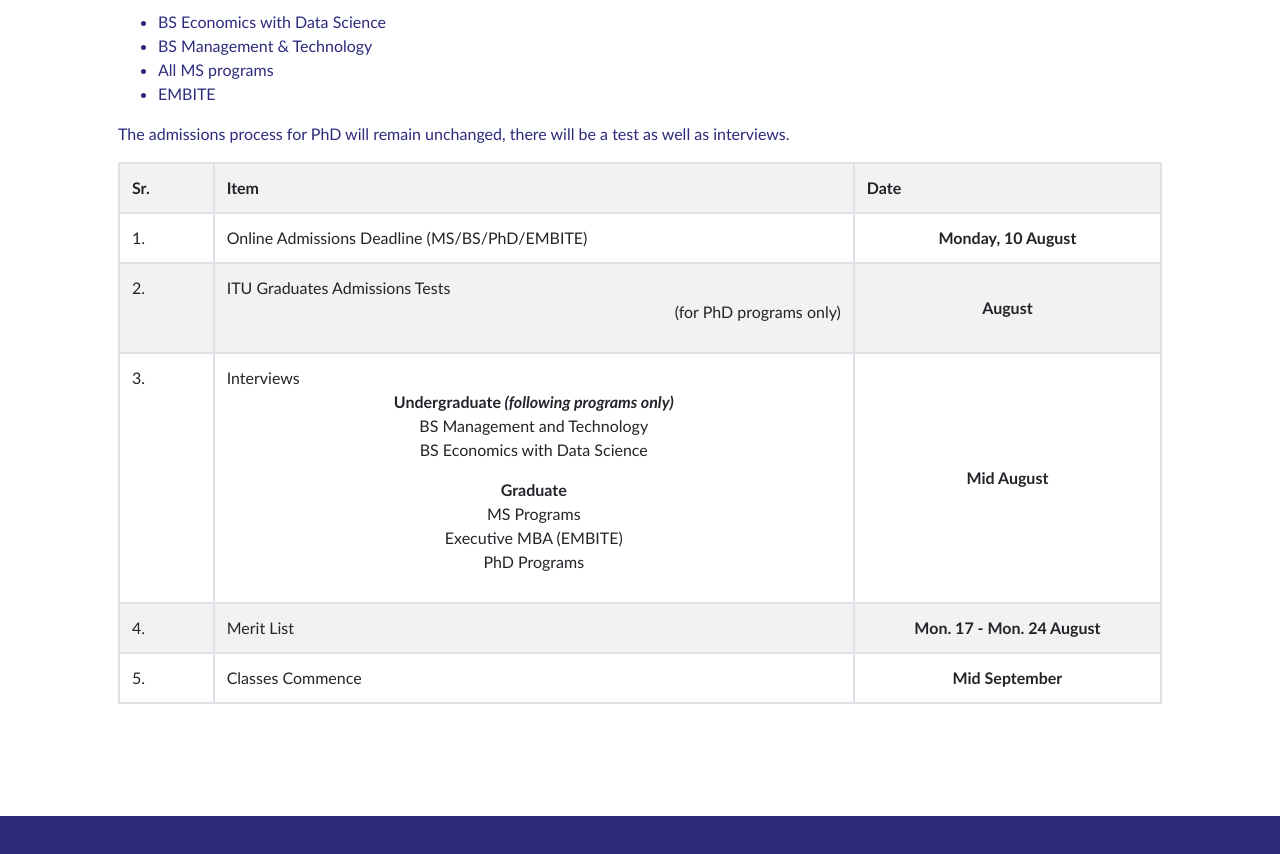
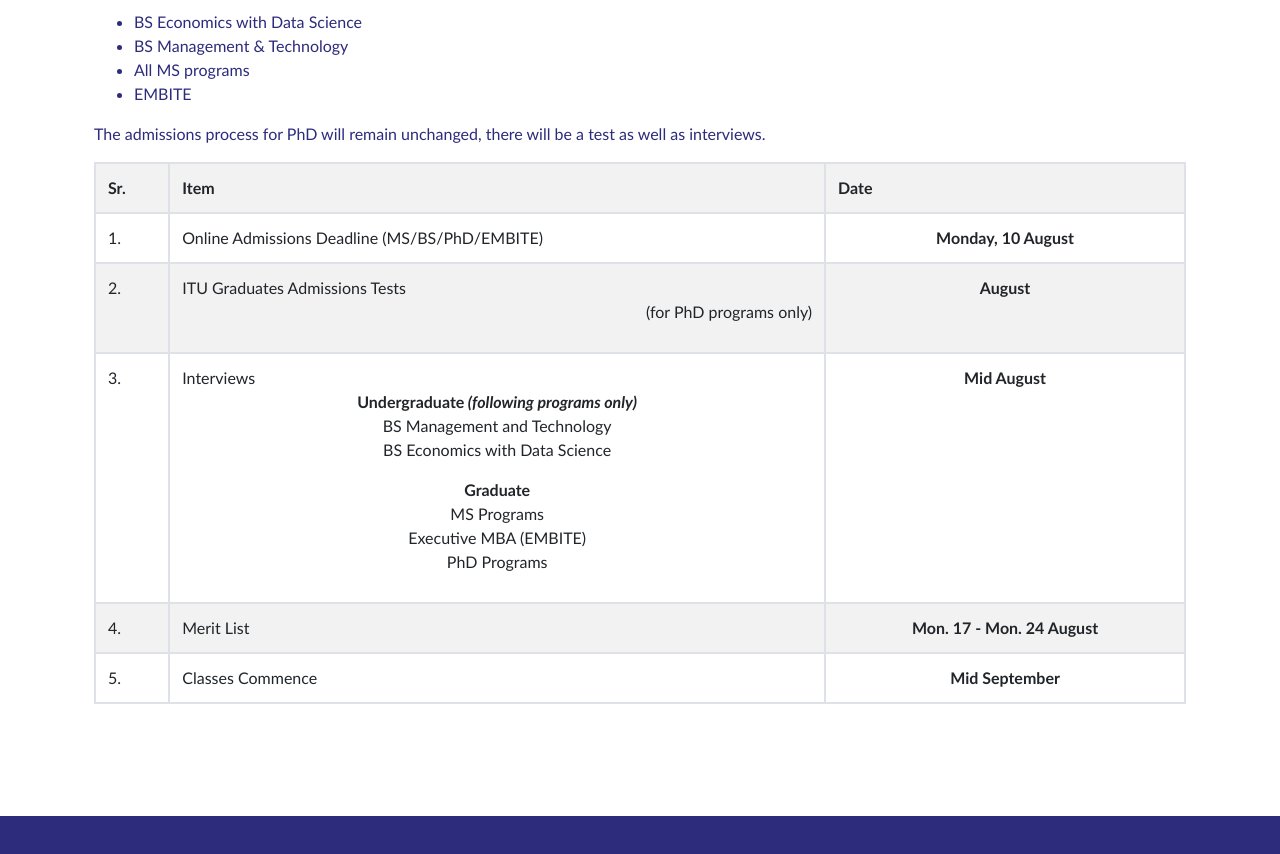
Before and after one commit to hamza-56/itu-merit-calculator, a plain HTML site: page index.html in a window 1280 px wide. Shown: the part 900-1754 px from the top of the page. Drawn offline with Linux system fonts and the light colour scheme; a web font is replaced by a local one.

Commit message:
code cleanup and table alignment fix

```diff
--- a/css/body.css
+++ b/css/body.css
@@ -61,3 +61,10 @@
 .profile-link:hover {
   color: #f99d20;
 }
+
+@media only screen and (max-width: 600px) {
+  .admtable {
+    width: 100vw;
+    margin-left: calc(50% - 50vw);
+  }
+}
--- a/index.html
+++ b/index.html
@@ -15,7 +15,7 @@
     />
     <meta
       name="keywords"
-      content="ITU admission, ITU Merit, CS Merit, EE Merit, EDS Merit, MNT Merit, computer science Merit, engineering Merit, ITU aggregate engineering, last merit position ITU, 2020"
+      content="ITU admission, ITU Merit, CS Merit, EE Merit, EDS Merit, MNT Merit, computer science Merit, engineering Merit, ITU aggregate engineering, last merit position ITU, ITU calculator, 2020"
     />
     <title>ITU Merit/Aggregate Calculator</title>
     <!-- Font Awesome icons (free version)-->
@@ -131,11 +131,11 @@
           <div class="divider-custom-line bg-secondary"></div>
         </div>
 
-        <div class="col-md-12 col-sm-12 col-xs-12">
+        <div>
           <h3 class="text-center">Important Notice</h3>
-          <div class="table-responsive" style="overflow: visible">
+          <div class="table-responsive" style="overflow: visible;">
             <div id="table-deadline">
-              <p style="font-size: 16px;">
+              <p>
                 <i
                   ><b>
                     Due to COVID-19 situation, there will be no entrance exam for BS Programs, MS Programs and the
@@ -143,42 +143,42 @@
                   </b></i
                 >
               </p>
-              <p style="font-size: 16px;">Interview will be conducted for the following degree programs:</p>
-              <ul style="font-size: 16px;">
+              <p>Interview will be conducted for the following degree programs:</p>
+              <ul>
                 <li>BS Economics with Data Science</li>
                 <li>BS Management &amp; Technology</li>
                 <li>All MS programs</li>
                 <li>EMBITE</li>
               </ul>
-              <p style="font-size: 16px;">
+              <p>
                 The admissions process for PhD will remain unchanged, there will be a test as well as interviews.
               </p>
               <table class="table table-bordered table-hovered table-striped admtable">
                 <tbody>
                   <tr>
-                    <td width="31"><strong>Sr.</strong></td>
-                    <td width="296"><strong>Item</strong></td>
-                    <td width="142"><strong>Date</strong></td>
+                    <td class="font-weight-bold">Sr.</td>
+                    <td class="font-weight-bold">Item</td>
+                    <td class="font-weight-bold">Date</td>
                   </tr>
                   <tr>
-                    <td width="31">1.</td>
-                    <td width="296">Online Admissions Deadline (MS/BS/PhD/EMBITE)</td>
-                    <td width="142" style="vertical-align: middle; text-align: center;"><b>Monday, 10 August</b></td>
+                    <td>1.</td>
+                    <td>Online Admissions Deadline (MS/BS/PhD/EMBITE)</td>
+                    <td class="align-items-center text-center"><b>Monday, 10 August</b></td>
                   </tr>
 
                   <tr>
-                    <td width="31">2.</td>
-                    <td width="296">
+                    <td>2.</td>
+                    <td>
                       ITU Graduates Admissions Tests
                       <br />
                       <p class="text-right">(for PhD programs only)</p>
                     </td>
-                    <td width="142" style="vertical-align: middle; text-align: center;"><b>August</b></td>
+                    <td class="align-items-center text-center"><b>August</b></td>
                   </tr>
 
                   <tr>
-                    <td width="31">3.</td>
-                    <td width="296">
+                    <td>3.</td>
+                    <td>
                       Interviews
                       <p class="text-center">
                         <b>Undergraduate<i> (following programs only)</i></b>
@@ -198,21 +198,21 @@
                         PhD Programs
                       </p>
                     </td>
-                    <td width="142" style="vertical-align: middle; text-align: center;"><b>Mid August</b></td>
+                    <td class="align-items-center text-center"><b>Mid August</b></td>
                   </tr>
 
                   <tr>
-                    <td width="31">4.</td>
-                    <td width="296">Merit List</td>
-                    <td width="142" style="vertical-align: middle; text-align: center;">
+                    <td>4.</td>
+                    <td>Merit List</td>
+                    <td class="align-items-center text-center">
                       <b>Mon. 17 - Mon. 24 August</b>
                     </td>
                   </tr>
 
                   <tr>
-                    <td width="31">5.</td>
-                    <td width="296">Classes Commence</td>
-                    <td width="142" style="vertical-align: middle; text-align: center;"><b>Mid September</b></td>
+                    <td>5.</td>
+                    <td>Classes Commence</td>
+                    <td class="align-items-center text-center"><b>Mid September</b></td>
                   </tr>
                 </tbody>
               </table>
```
Also changed, not shown: css/body.min.css.
